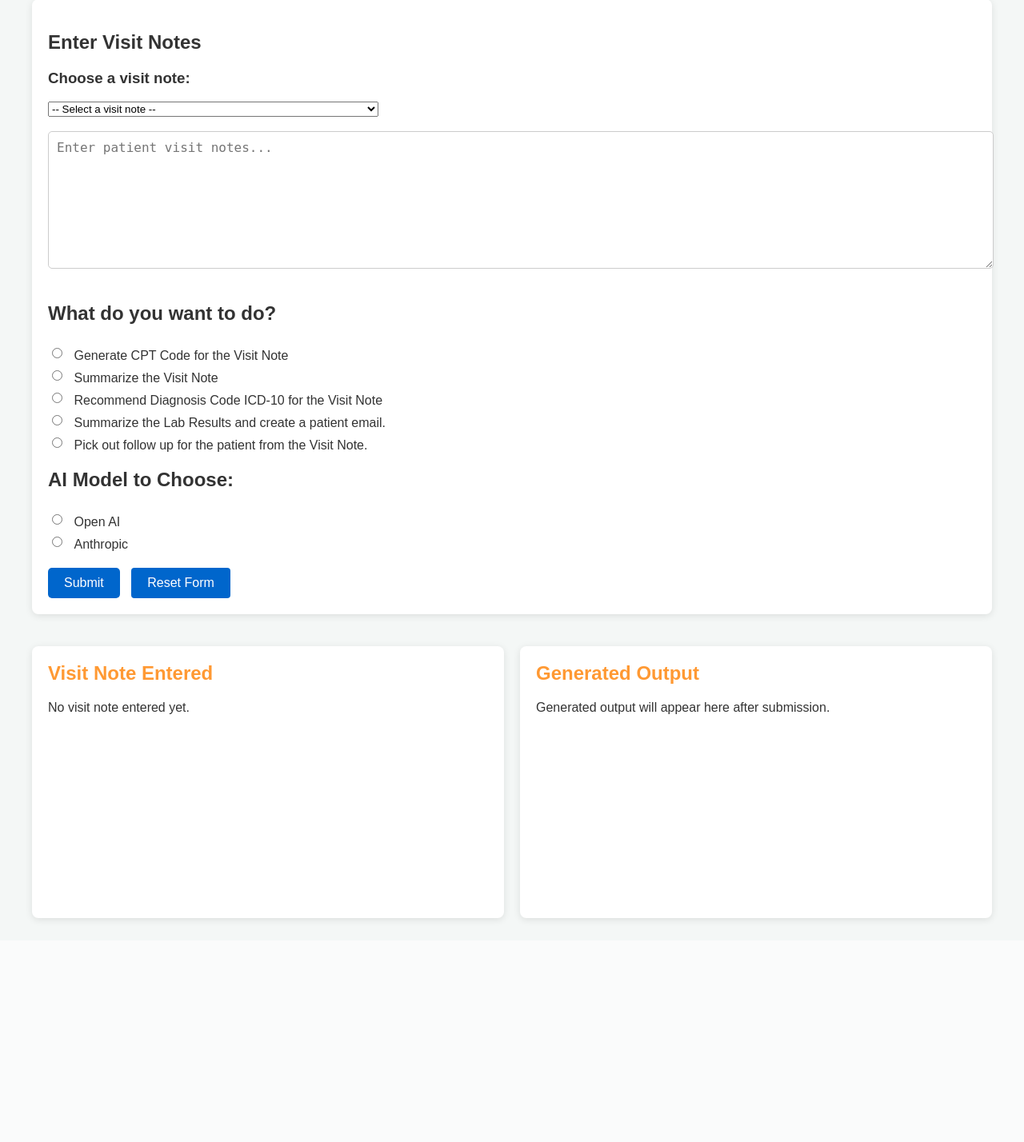
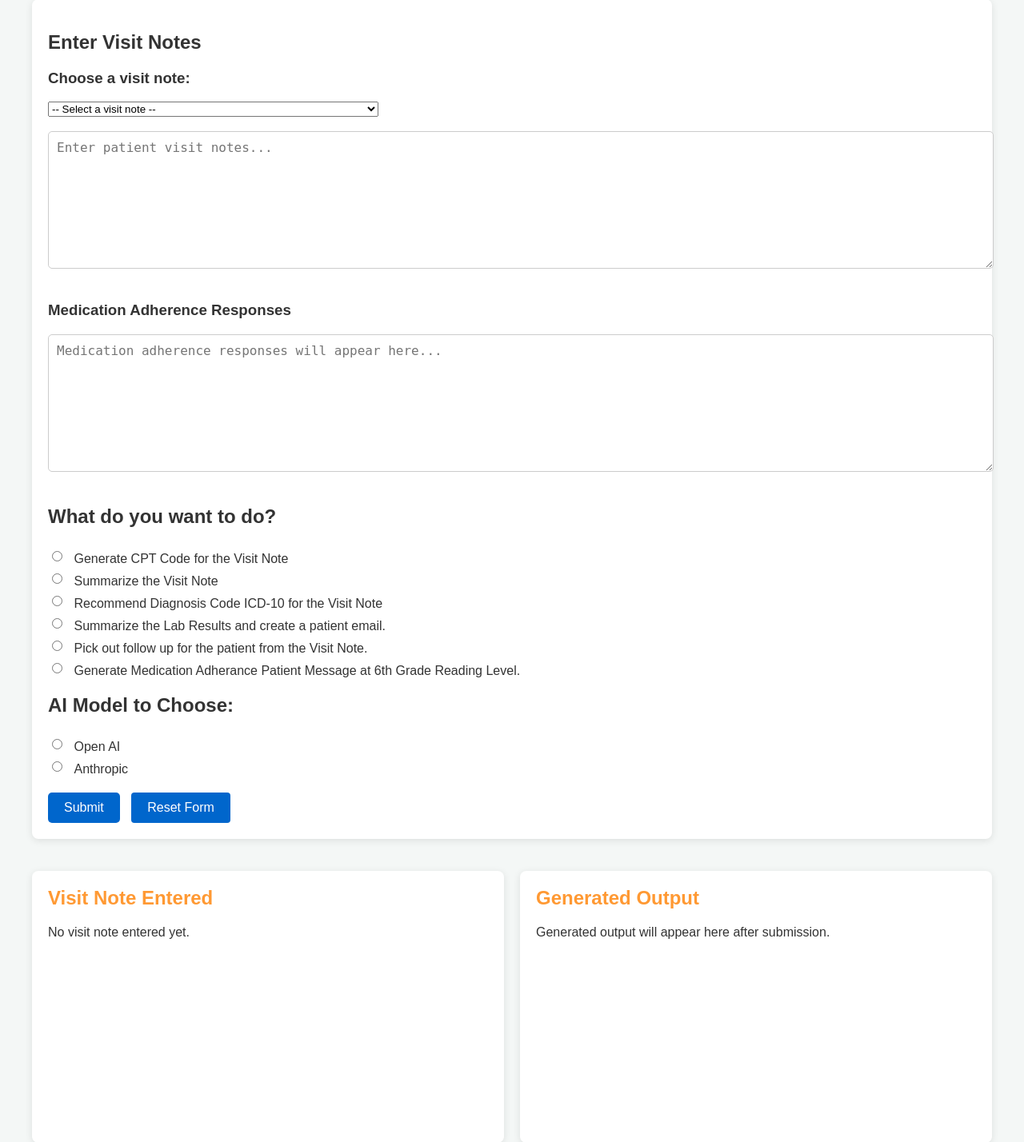
Before and after one commit to codekunoichi/clinical_insights_ai, a Python web app: template app/templates/form.html in a window 1280 px wide. Shown: the part 101-1529 px from the top of the page at 80% size. Before the commit the page ends 1254 px from the top, so only its background shows below. Run offline with Jinja, Linux system fonts and the light colour scheme; the template is opened without the code that fills it, so the values that code supplies are empty.

Commit message:
Medication adherance prompter completed.

```diff
--- a/app/model_orchestrator.py
+++ b/app/model_orchestrator.py
@@ -13,12 +13,12 @@ class ModelOrchestrator:
             self.prompter = DiagnosisCodePrompter()
         elif prompter_type == 'lab_result_emailer':
             self.prompter = LabResultEmailer()
-        elif prompter_type == 'medication_reminder':
+        elif prompter_type == 'medication_adherance':
             self.prompter = MedicationAdherencePrompter()
         elif prompter_type == 'follow_up':
             self.prompter = FollowUpPrompter()
         else:
-            raise ValueError("Invalid prompter type provided. Choose 'biller' or 'summarizer'.")
+            raise ValueError(f"{prompter_type} - Invalid prompter type provided.")
 
         if model_type == 'openai':
             self.model = OpenAIModel(self.prompter)
--- a/app/templates/form.html
+++ b/app/templates/form.html
@@ -27,11 +27,17 @@
                     <option value="diagnosis_visit_note">Example Visit Note with HCC, SDOH (use for diagnosis test)</option>
                     <option value="lab_result">Example Visit Note for Lab Result Summary and Email</option>
                     <option value="follow_up">Example Visit Note for Follow Up</option>
+                    <option value="medication_adherance">Example Visit Note with medication adherance Q & A</option>
                 </select>
                 <br><br>
 
                 <!-- Visit Note Textarea -->
                 <textarea id="visit_note" name="visit_note" placeholder="Enter patient visit notes...">{{ visit_note or '' }}</textarea>
+                <br><br>
+
+                <!-- Medication Adherence Response Textarea -->
+                <h3>Medication Adherence Responses</h3>
+                <textarea id="adherence_response" name="adherence_response" placeholder="Medication adherence responses will appear here...">{{ adherence_response or '' }}</textarea>
                 <br><br>
 
                 <!-- Prompter Type Radio Buttons -->
@@ -51,6 +57,9 @@
 
                     <input type="radio" id="follow_up" name="prompter_type" value="follow_up" {% if prompter_type == "follow_up" %}checked{% endif %}>
                     <label for="follow_up">Pick out follow up for the patient from the Visit Note.</label><br>
+
+                    <input type="radio" id="follow_up" name="prompter_type" value="medication_adherance" {% if prompter_type == "medication_adherance" %}checked{% endif %}>
+                    <label for="follow_up">Generate Medication Adherance Patient Message at 6th Grade Reading Level.</label><br>
                 </div>
 
                 <!-- AI Model to use-->
@@ -86,6 +95,10 @@
             {% else %}
                 <p>No visit note entered yet.</p>
             {% endif %}
+            {% if adherence_response %}
+                <h2>Medication Adherance Response Entered</h2>
+                <pre>{{ adherence_response }}</pre>
+            {% endif %}
         </div>
 
         <!-- Right Side: Generated Output -->
@@ -107,6 +120,6 @@
     </div>
 
     <!-- Reference external JavaScript file -->
-    <script src="/static/script.js?v=1.8"></script>
+    <script src="/static/script.js?v=2.0"></script>
 </body>
 </html>
--- a/app/templates/static/script.js
+++ b/app/templates/static/script.js
@@ -77,17 +77,18 @@ form.onsubmit = function() {
 
 
 function fillVisitNote() {
-    console.log("Function called!");  // For debugging
     const visitNoteSelect = document.getElementById('visit_note_select');
     const visitNoteTextarea = document.getElementById('visit_note');
+    const adherenceResponseTextarea = document.getElementById('adherence_response');
     const selectedNoteId = visitNoteSelect.value;
-    console.log('Selected Note: ' + selectedNoteId);
+
+    // Fetch the visit note and medication adherence responses if available
     if (selectedNoteId) {
-        console.log("about to call the route in app")
         fetch(`/get_visit_note?note_id=${selectedNoteId}`)
             .then(response => response.json())
             .then(data => {
-                visitNoteTextarea.value = data.visit_note;
+                visitNoteTextarea.value = data.visit_note || '';
+                adherenceResponseTextarea.value = data.adherence_response || '';  // Fill the additional textarea
             })
             .catch(error => console.error('Error fetching visit note:', error));
     }
```
Also changed, not shown: app/app.py (+11 -2 lines).
